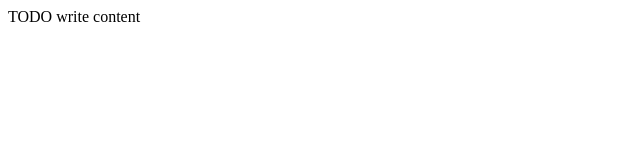
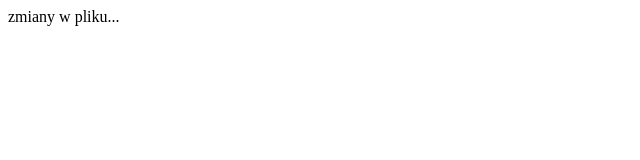
Before and after one commit to Pawel96/testowy, a plain HTML site: page public_html/index.html in a window 1280 px wide. Shown: the full height of the page, 0-640 px from the left. Drawn offline with Linux system fonts and the light colour scheme.

Commit message:
zmiany w pliku

```diff
--- a/public_html/index.html
+++ b/public_html/index.html
@@ -11,6 +11,8 @@ and open the template in the editor.
         <meta name="viewport" content="width=device-width, initial-scale=1.0">
     </head>
     <body>
-        <div>TODO write content</div>
+
+        zmiany w pliku...
+
     </body>
 </html>
```
